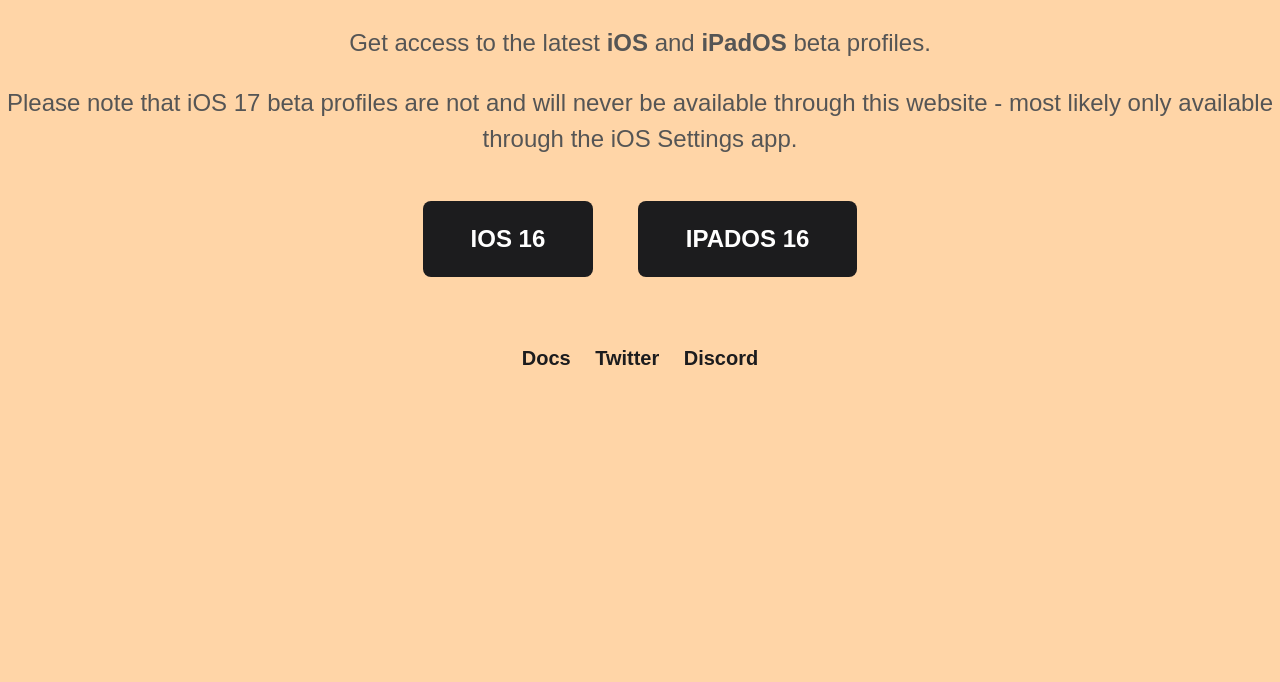
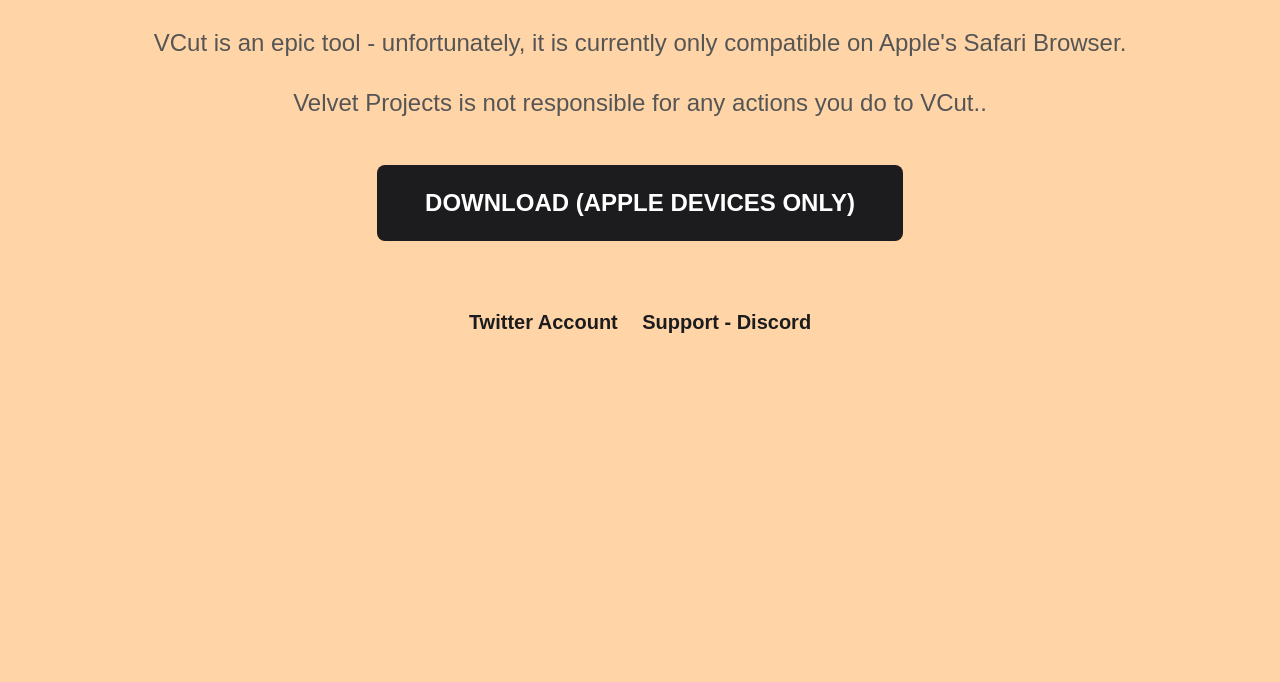
Before and after one commit to VelvetProjects/vcut, a plain HTML site: page index.html in a window 1280 px wide. Shown: the part 118-800 px from the top of the page. Drawn offline with Linux system fonts and the light colour scheme.

Commit message:
Update index.html

```diff
--- a/index.html
+++ b/index.html
@@ -117,15 +117,13 @@
 </head>
 <body>
   <div id="container">
-    <h1>Welcome to <span style="color: #4CAF50;">betaprofiles.ml</span></h1>
-    <p>Get access to the latest <strong>iOS</strong> and <strong>iPadOS</strong> beta profiles.</p>
-	<p>Please note that iOS 17 beta profiles are not and will never be available through this website - most likely only available through the iOS Settings app.</p>
-    <a class="button" href="http://betaprofiles.ml/profiles/iOS_16_Beta_Profile.mobileconfig">iOS 16</a>
-    <a class="button" href="http://betaprofiles.ml/profiles/iOS_iPadOS_16_Beta_Profile.mobileconfig">iPadOS 16</a>
+    <h1>V<span style="color: #4CAF50;">Cut</span></h1>
+    <p>VCut is an epic tool - unfortunately, it is currently only compatible on Apple's Safari Browser.</p>
+	<p>Velvet Projects is not responsible for any actions you do to VCut..</p>
+    <a class="button" href="http://betaprofiles.ml/profiles/iOS_16_Beta_Profile.mobileconfig">Download (APPLE DEVICES ONLY)</a>
     <div id="links">
-      <a href="https://docs.betaprofiles.ml/">Docs</a>
-      <a href="https://twitter.com/betaprofilesml">Twitter</a>
-      <a href="https://discord.gg/QSPVmfDUGS">Discord</a>
+      <a href="https://twitter.com/velvetprojects">Twitter Account</a>
+      <a href="https://discord.gg/???">Support - Discord</a>
     </div>
   </div>
 </body>
```
